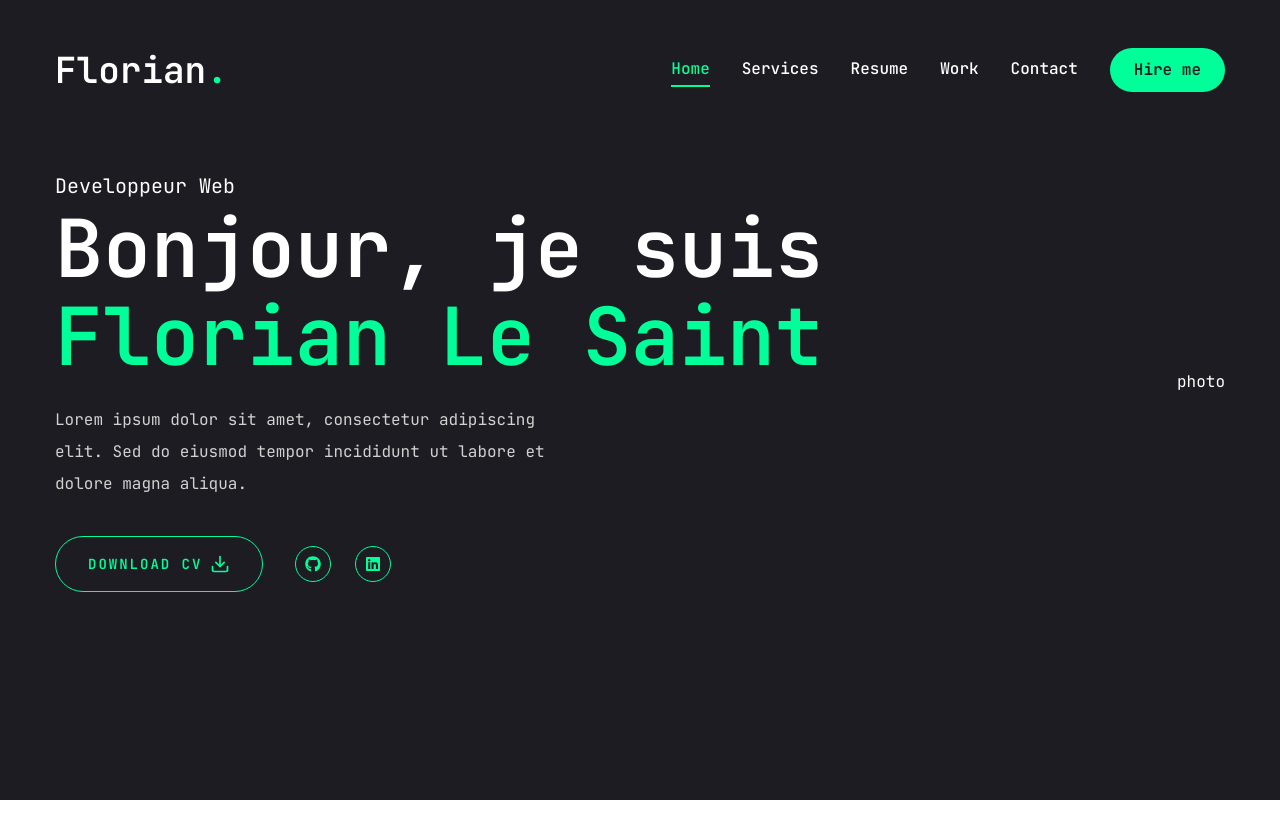
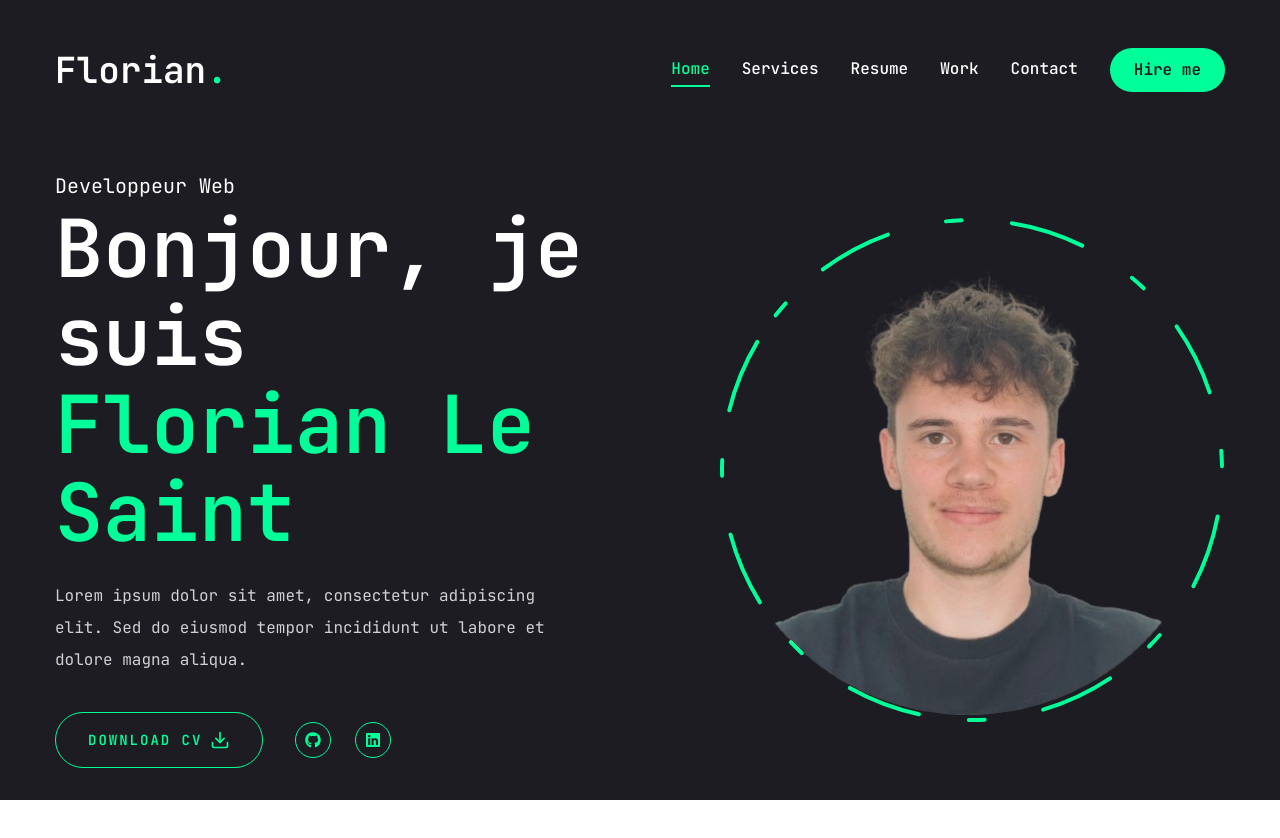
Before and after one commit to flols/Portfolio, a Next.js app: page / in a window 1280 px wide. Shown: the top 838 px of the page. Before the commit the page ends 800 px from the top, so only its background shows below. Built offline with nearby package versions, Linux system fonts and the light colour scheme.

Commit message:
Add Photo and Stats components on homepage

```diff
--- a/app/page.jsx
+++ b/app/page.jsx
@@ -3,6 +3,8 @@ import { FiDownload } from "react-icons/fi";
 
 // components
 import Social from "@/components/Social";
+import Photo from "@/components/Photo";
+import Stats from "@/components/Stats";
 
 
 const Home = () => {
@@ -11,7 +13,7 @@ const Home = () => {
       <div className="container mx-auto h-full">
         <div className="flex flex-col xl:flex-row items-center justify-between xl:pt-8 xl:pb-24">
           {/* text */}
-          <div className="text-center xl:text-left">
+          <div className="text-center xl:text-left order-2 xl:order-none">
             <span className="text-xl">Developpeur Web</span>
             <h1 className="h1 mb-6">
               Bonjour, je suis <br />
@@ -42,9 +44,12 @@ const Home = () => {
             </div>
           </div>
           {/* photo */}
-          <div>photo</div>
+          <div className="order-1 xl:order-none mb-8 xl:mb-0">
+            <Photo />
+          </div>
         </div>
       </div>
+      <Stats />
     </section>
   );
 };
```
